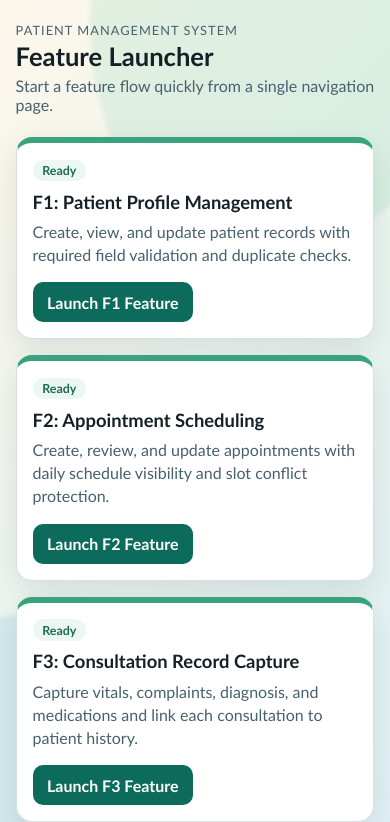
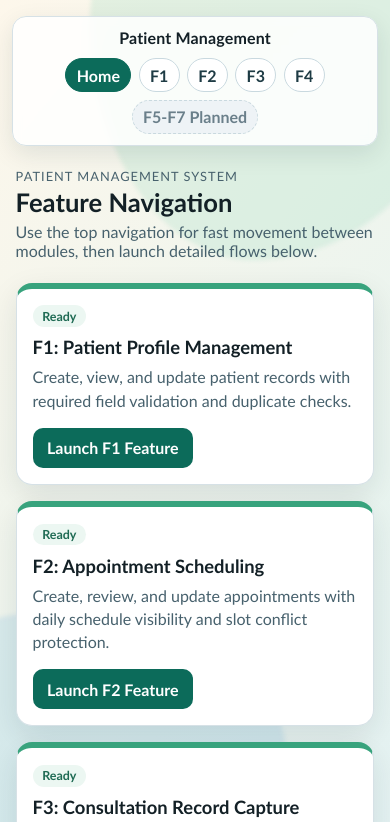
Before and after one commit to Preety-gandhi/AI-Demo-Project, a website: page src/index.html in a window 390 px wide. Shown: the top 822 px of the page. Drawn offline with Linux system fonts and the light colour scheme.

Commit message:
Refactor launcher into shared top navigation structure

```diff
--- a/src/app-nav.css
+++ b/src/app-nav.css
@@ -21,6 +21,73 @@ body {
   background: var(--bg);
   position: relative;
   overflow-x: hidden;
+}
+
+.top-nav-wrap {
+  position: relative;
+  z-index: 2;
+  width: min(1180px, 94vw);
+  margin: 1rem auto 0;
+}
+
+.top-nav {
+  background: rgba(255, 255, 255, 0.84);
+  border: 1px solid var(--line);
+  border-radius: 14px;
+  box-shadow: 0 8px 24px rgba(7, 38, 48, 0.1);
+  padding: 0.7rem 0.9rem;
+  display: flex;
+  align-items: center;
+  justify-content: space-between;
+  gap: 0.7rem;
+  backdrop-filter: blur(4px);
+}
+
+.top-nav-brand {
+  color: var(--ink);
+  text-decoration: none;
+  font-weight: 800;
+  letter-spacing: 0.01em;
+  white-space: nowrap;
+}
+
+.top-nav-links {
+  display: flex;
+  align-items: center;
+  gap: 0.45rem;
+  flex-wrap: wrap;
+  justify-content: flex-end;
+}
+
+.top-nav-link {
+  display: inline-flex;
+  align-items: center;
+  justify-content: center;
+  min-height: 34px;
+  padding: 0.28rem 0.65rem;
+  border-radius: 999px;
+  border: 1px solid #c9d9df;
+  color: #1e3b44;
+  text-decoration: none;
+  font-weight: 700;
+  background: #fff;
+}
+
+.top-nav-link:hover {
+  border-color: #97b8c4;
+  background: #f3f9fc;
+}
+
+.top-nav-link.is-active {
+  color: #fff;
+  border-color: var(--accent);
+  background: var(--accent);
+}
+
+.top-nav-link-disabled {
+  color: #6a7f8a;
+  border-style: dashed;
+  background: #eef3f6;
 }
 
 .bg-shape {
@@ -49,7 +116,7 @@ body {
   position: relative;
   z-index: 1;
   width: min(1100px, 92vw);
-  margin: 2.5rem auto;
+  margin: 1.2rem auto 2.5rem;
 }
 
 .hero {
@@ -143,6 +210,19 @@ button.launch-btn[disabled] {
 }
 
 @media (max-width: 540px) {
+  .top-nav {
+    flex-direction: column;
+    align-items: stretch;
+  }
+
+  .top-nav-brand {
+    text-align: center;
+  }
+
+  .top-nav-links {
+    justify-content: center;
+  }
+
   .shell {
     margin-top: 1.4rem;
   }
--- a/src/f4/styles.css
+++ b/src/f4/styles.css
@@ -194,7 +194,7 @@ button {
     background: #fff;
   }
 
-  .back-link-wrap,
+  .top-nav-wrap,
   .panel:first-child {
     display: none;
   }
--- a/src/index.html
+++ b/src/index.html
@@ -10,11 +10,25 @@
     <div class="bg-shape bg-shape-top" aria-hidden="true"></div>
     <div class="bg-shape bg-shape-bottom" aria-hidden="true"></div>
 
+    <header class="top-nav-wrap">
+      <nav class="top-nav" aria-label="Primary">
+        <a class="top-nav-brand" href="./index.html" aria-current="page">Patient Management</a>
+        <div class="top-nav-links">
+          <a class="top-nav-link is-active" href="./index.html" aria-current="page">Home</a>
+          <a class="top-nav-link" href="./f1/index.html">F1</a>
+          <a class="top-nav-link" href="./f2/index.html">F2</a>
+          <a class="top-nav-link" href="./f3/index.html">F3</a>
+          <a class="top-nav-link" href="./f4/index.html">F4</a>
+          <span class="top-nav-link top-nav-link-disabled" aria-disabled="true">F5-F7 Planned</span>
+        </div>
+      </nav>
+    </header>
+
     <main class="shell">
       <header class="hero">
         <p class="eyebrow">Patient Management System</p>
-        <h1>Feature Launcher</h1>
-        <p class="tagline">Start a feature flow quickly from a single navigation page.</p>
+        <h1>Feature Navigation</h1>
+        <p class="tagline">Use the top navigation for fast movement between modules, then launch detailed flows below.</p>
       </header>
 
       <section class="feature-grid" aria-label="Feature navigation">
@@ -45,6 +59,13 @@
           <p>Generate prescriptions from consultation data and prepare finalized medication instructions.</p>
           <a class="launch-btn" href="./f4/index.html">Launch F4 Feature</a>
         </article>
+
+        <article class="feature-card feature-card-soon" aria-disabled="true">
+          <div class="status-pill">Planned</div>
+          <h2>F5-F7 Modules</h2>
+          <p>Visit history, search/navigation, and export modules will be linked here.</p>
+          <button class="launch-btn" type="button" disabled>Coming Soon</button>
+        </article>
       </section>
     </main>
   </body>
```
Also changed, not shown: src/f1/index.html (+14 -3 lines), src/f2/index.html (+14 -3 lines), src/f3/index.html (+14 -3 lines), src/f4/index.html (+14 -3 lines), tests/characterization/Navigation.char.test.ts (+56 -27 lines).
